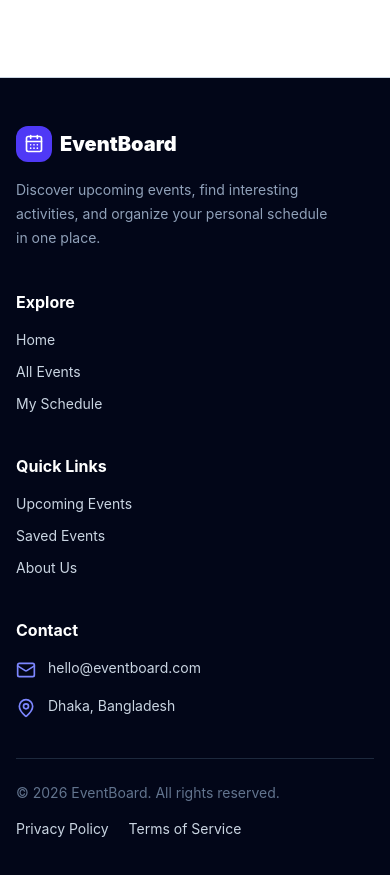
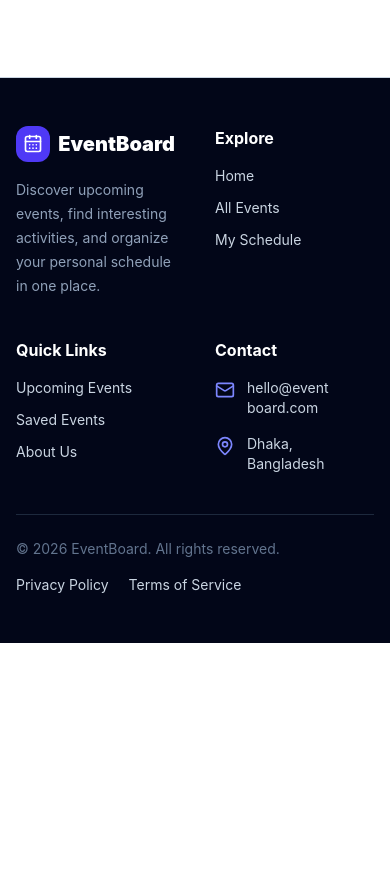
Before and after one commit to nazmull139/eventboard, a React (Vite) app: page / in a window 390 px wide. Shown: the part 3940-4815 px from the top of the page. After the commit the page ends 4583 px from the top, so only its background shows below. Built offline with nearby package versions, Linux system fonts and the light colour scheme.

Commit message:
fixed footer

```diff
--- a/src/components/Footer.jsx
+++ b/src/components/Footer.jsx
@@ -5,10 +5,10 @@ const Footer = () => {
   return (
     <footer className="mt-16 border-t bg-slate-950 text-slate-300">
       <div className="mx-auto max-w-7xl px-4 py-12">
-        <div className="grid gap-10 sm:grid-cols-2 lg:grid-cols-4">
+        <div className="grid gap-10 grid-cols-2 lg:grid-cols-4">
 
           {/* Brand */}
-          <div>
+          <div >
             <div className="flex items-center gap-2 text-xl font-black text-white">
               <div className="flex h-9 w-9 items-center justify-center rounded-xl bg-indigo-600">
                 <CalendarDays className="h-5 w-5" />
@@ -100,7 +100,13 @@ const Footer = () => {
               <div className="flex items-start gap-3">
                 <Mail className="mt-0.5 h-5 w-5 shrink-0 text-indigo-400" />
 
-                <span>hello@eventboard.com</span>
+                <span className="sm:hidden">
+    hello@event<br />board.com
+  </span>
+
+  <span className="hidden sm:inline">
+    hello@eventboard.com
+  </span>
               </div>
 
               <div className="flex items-start gap-3">
```
